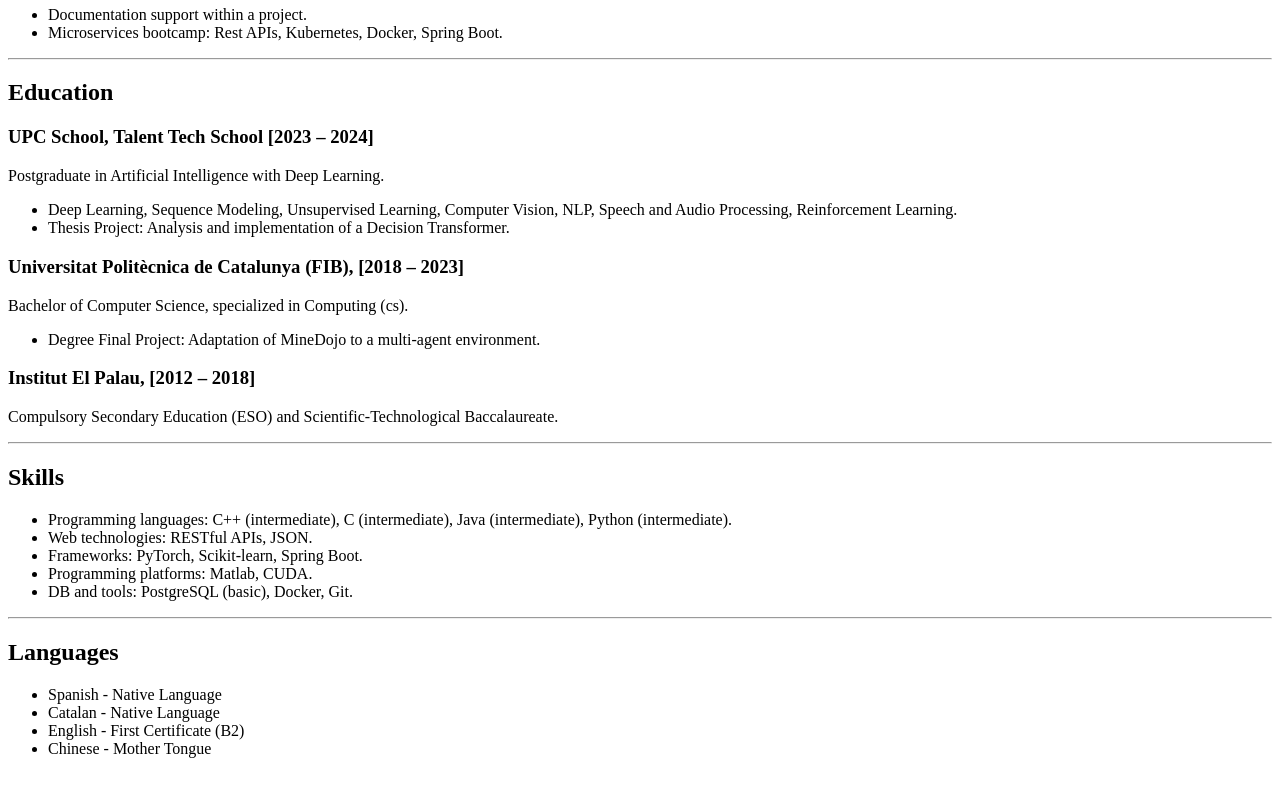
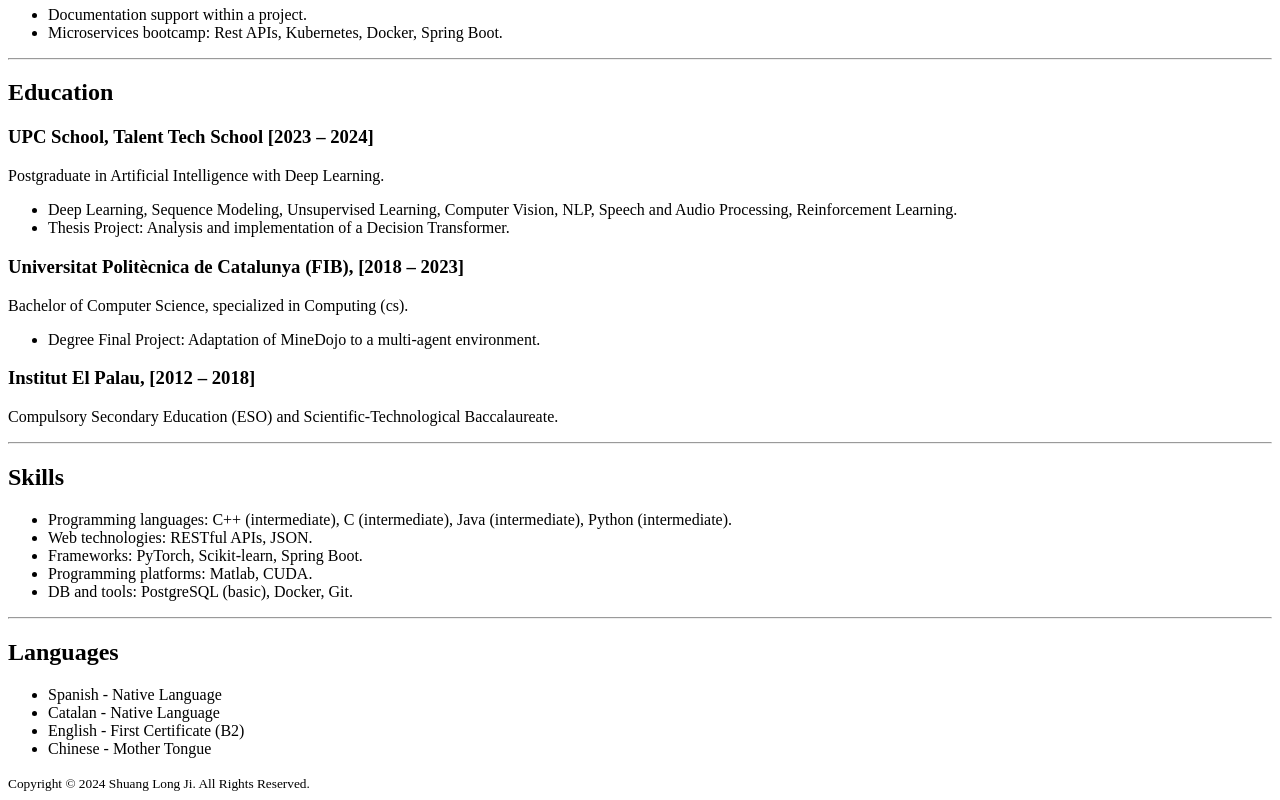
Before and after one commit to ryshng/WebDevBootcamp, a plain HTML site: page docs/OnlineResume/index.html in a window 1280 px wide. Shown: the part 857-1657 px from the top of the page. Before the commit the page ends 1631 px from the top, so only its background shows below. Drawn offline with Linux system fonts and the light colour scheme.

Commit message:
no message

```diff
--- a/docs/OnlineResume/index.html
+++ b/docs/OnlineResume/index.html
@@ -81,5 +81,11 @@
         <li>Chinese - Mother Tongue</li>
     </ul>
 
+    <footer>
+        <small>
+          Copyright © 2024 Shuang Long Ji. All Rights Reserved.
+        </small>
+    </footer>
+
 </body>
 </html>
```
